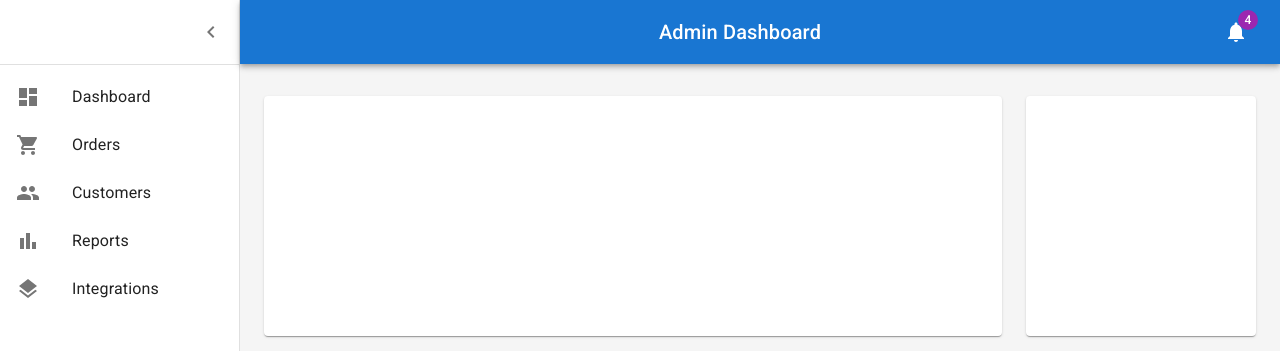
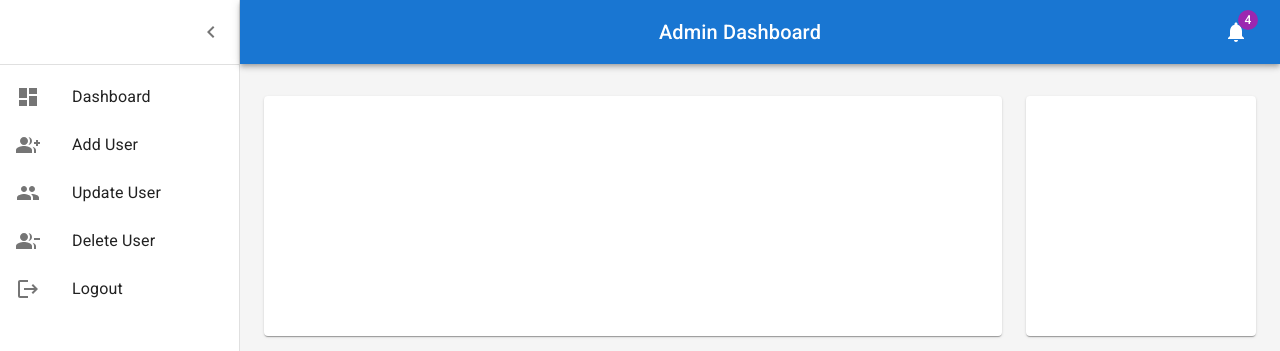
Before and after one commit to aminoxix/getmicro-ems, a React (Create React App) app in the folder attendence-system-app/: page /dashboard in a window 1280 px wide. Shown: the top 351 px of the page. Built offline with nearby package versions, Linux system fonts and the light colour scheme; no server answers.

Commit message:
Updated sidenav

```diff
--- a/attendence-system-app/src/Pages/Dashboard/AdminDashboard/listItems.js
+++ b/attendence-system-app/src/Pages/Dashboard/AdminDashboard/listItems.js
@@ -2,13 +2,11 @@ import React from "react";
 import ListItemButton from "@mui/material/ListItemButton";
 import ListItemIcon from "@mui/material/ListItemIcon";
 import ListItemText from "@mui/material/ListItemText";
-import ListSubheader from "@mui/material/ListSubheader";
 import DashboardIcon from "@mui/icons-material/Dashboard";
-import ShoppingCartIcon from "@mui/icons-material/ShoppingCart";
 import PeopleIcon from "@mui/icons-material/People";
-import BarChartIcon from "@mui/icons-material/BarChart";
-import LayersIcon from "@mui/icons-material/Layers";
-import AssignmentIcon from "@mui/icons-material/Assignment";
+import GroupAddIcon from "@mui/icons-material/GroupAdd";
+import GroupRemoveIcon from "@mui/icons-material/GroupRemove";
+import LogoutIcon from "@mui/icons-material/Logout";
 
 export const mainListItems = (
   <React.Fragment>
@@ -20,27 +18,27 @@ export const mainListItems = (
     </ListItemButton>
     <ListItemButton>
       <ListItemIcon>
-        <ShoppingCartIcon />
+        <GroupAddIcon />
       </ListItemIcon>
-      <ListItemText primary="Orders" />
+      <ListItemText primary="Add User" />
     </ListItemButton>
     <ListItemButton>
       <ListItemIcon>
         <PeopleIcon />
       </ListItemIcon>
-      <ListItemText primary="Customers" />
+      <ListItemText primary="Update User" />
     </ListItemButton>
     <ListItemButton>
       <ListItemIcon>
-        <BarChartIcon />
+        <GroupRemoveIcon />
       </ListItemIcon>
-      <ListItemText primary="Reports" />
+      <ListItemText primary="Delete User" />
     </ListItemButton>
     <ListItemButton>
       <ListItemIcon>
-        <LayersIcon />
+        <LogoutIcon />
       </ListItemIcon>
-      <ListItemText primary="Integrations" />
+      <ListItemText primary="Logout" />
     </ListItemButton>
   </React.Fragment>
 );
```
